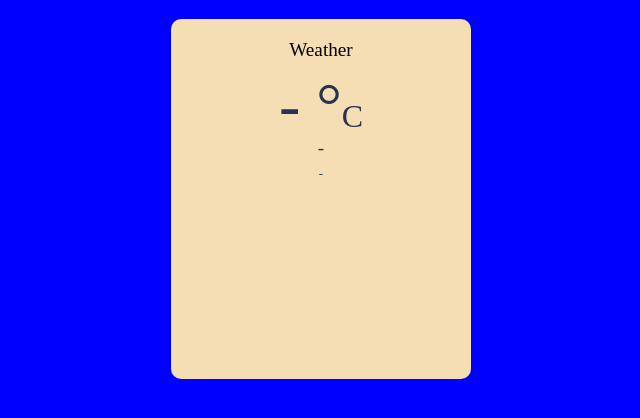
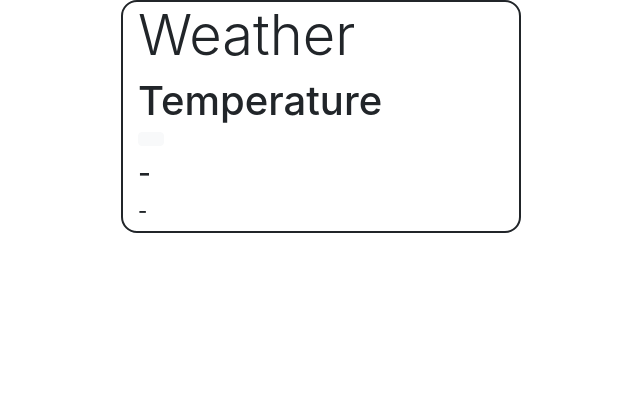
Before and after one commit to chandukiran13/WeatherApp, a PHP site: page / in a window 1280 px wide. Shown: the top 418 px of the page, without its empty margins (319-959 px from the left). Run offline with PHP 8.4, Linux system fonts and the light colour scheme.

Commit message:
Final commit

```diff
--- a/index.html
+++ b/index.html
@@ -2,27 +2,33 @@
 <html lang="en">
 <head>
     <meta charset="UTF-8">
+    <meta http-equiv="X-UA-Compatible" content="IE=edge">
+    <meta name="viewport" content="width=device-width, initial-scale=1.0">
     <title>Weather App</title>
+    <link rel="stylesheet" href="https://stackpath.bootstrapcdn.com/bootstrap/4.1.3/css/bootstrap.min.css" integrity="sha384-MCw98/SFnGE8fJT3GXwEOngsV7Zt27NXFoaoApmYm81iuXoPkFOJwJ8ERdknLPMO" crossorigin="anonymous">
     <link rel="stylesheet" href="style.css">
+
 </head>
 <body>
     <div class="container">
-        <div class="title">
-            <p>Weather</p>
-        </div>
-        <div class="values">
-            <div class="tempValue">
-                <p>- °<span>C</span></p>
+        <h1 class="display-4">Weather</h1>
+        <h1 class="display-6">
+            Temperature <div class="lead">
+                <button class="btn btn-light" type="button" onclick="celsiusToFahrenheit()"></button>
             </div>
-            <div class="tempDescription">
-                <p> - </p>
-            </div>
-            <div class="location">
-                <p>-</p>
-            </div>
-        </div>
+        </h1>
+        <h3>
+            -
+        </h3>
+        <h5>
+            -
+        </h5>
     </div>
 
-    <script src="script.js"></script>
 </body>
+<script src="./script.js"></script>
+<script src="https://code.jquery.com/jquery-3.3.1.slim.min.js" integrity="sha384-q8i/X+965DzO0rT7abK41JStQIAqVgRVzpbzo5smXKp4YfRvH+8abtTE1Pi6jizo" crossorigin="anonymous"></script>
+<script src="https://cdnjs.cloudflare.com/ajax/libs/popper.js/1.14.3/umd/popper.min.js" integrity="sha384-ZMP7rVo3mIykV+2+9J3UJ46jBk0WLaUAdn689aCwoqbBJiSnjAK/l8WvCWPIPm49" crossorigin="anonymous"></script>
+<script src="https://stackpath.bootstrapcdn.com/bootstrap/4.1.3/js/bootstrap.min.js" integrity="sha384-ChfqqxuZUCnJSK3+MXmPNIyE6ZbWh2IMqE241rYiqJxyMiZ6OW/JmZQ5stwEULTy" crossorigin="anonymous"></script>
+
 </html>
--- a/script.js
+++ b/script.js
@@ -1,6 +1,6 @@
-const tempElement = document.querySelector(".tempValue p");
-const descElement = document.querySelector(".tempDescription p");
-const locationElement = document.querySelector(".location p");
+const tempElement = document.querySelector("button");
+const descElement = document.querySelector("h3");
+const locationElement = document.querySelector("h5");
 
 const weather = {};
 
@@ -38,22 +38,14 @@ function displayWeather(){
     locationElement.innerHTML = `${weather.city}, ${weather.country}`;
 }
 
-// C to F conversion
-function celsiusToFahrenheit(temp){
-    return (temp * 9/5) + 32;
-}
 
-tempElement.addEventListener("click", function(){
-    if(weather.temp.value === undefined) return;
-
-    if(weather.temp.unit == "celsius"){
-        let fahrenheit = celsiusToFahrenheit(weather.temp.value);
-        fahrenheit = Math.floor(fahrenheit);
-
+function celsiusToFahrenheit(){
+    if (weather.temp.unit == "celsius"){
+        let fahrenheit = (weather.temp.value * 9/5) + 32;
         tempElement.innerHTML = `${fahrenheit}°<span>F</span>`;
-        weather.temp.unit = "fahrenheit";
+        weather.temp.unit = "fahrenheit"
     }else{
         tempElement.innerHTML = `${weather.temp.value}°<span>C</span>`;
         weather.temp.unit = "celsius"
     }
-});
+}
--- a/style.css
+++ b/style.css
@@ -1,68 +1,5 @@
-body{
-    background-color: blue;
+.container{
+    border: 2px solid;
+    border-radius: 1em;
+    width: 400px;
 }
-
-.container{
-    width: 300px;
-    background-color: wheat;
-    display: block;
-    margin: 0 auto;
-    border-radius: 10px;
-    padding-bottom : 50px;
-}
-
-.title{
-    width: 300px;
-    height: 50px;
-    border-radius: 10px 10px 0 0;
-}
-
-.title p{
-    text-align: center;
-    padding: 20px;
-    font-size: 1.2em;
-    color: black;
-}
-
-.values{
-    width: 300px;
-    height: 260px;
-    background-color: wheat;
-}
-
-
-
-.tempValue{
-    width: 300px;
-    height:60px;
-}
-
-.tempValue p{
-    padding: 0;
-    margin: 0;
-    color: #293251;
-    font-size: 4em;
-    text-align: center;
-    cursor: pointer;
-}
-
-.tempValue span{
-    color: #293251;
-    font-size: 0.5em;
-}
-
-.tempDescription p{
-    padding: 8px;
-    margin: 0;
-    color: #293251;
-    text-align: center;
-    font-size: 1.2em;
-}
-
-.location p{
-    margin: 0;
-    padding: 0;
-    color: #293251;
-    text-align: center;
-    font-size: 0.8em;
-}
```
